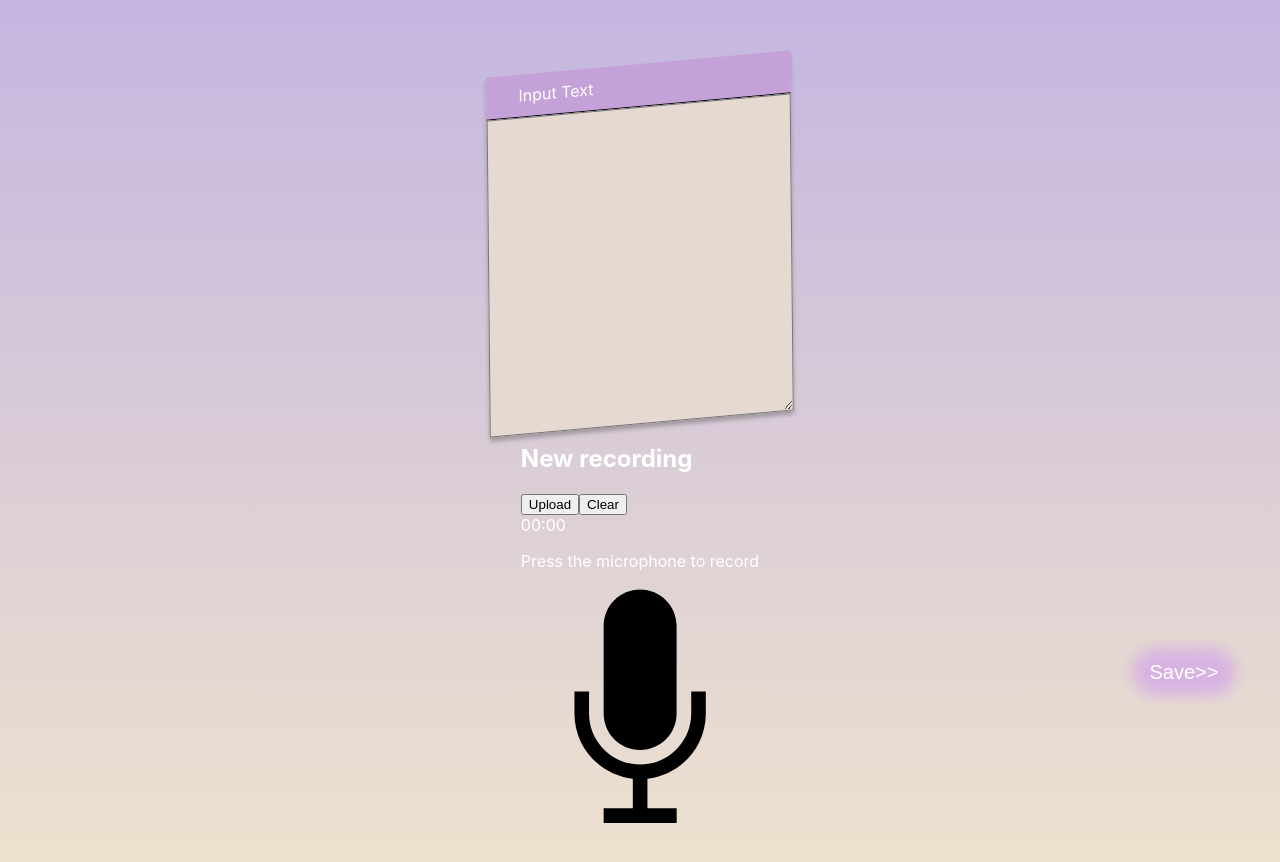
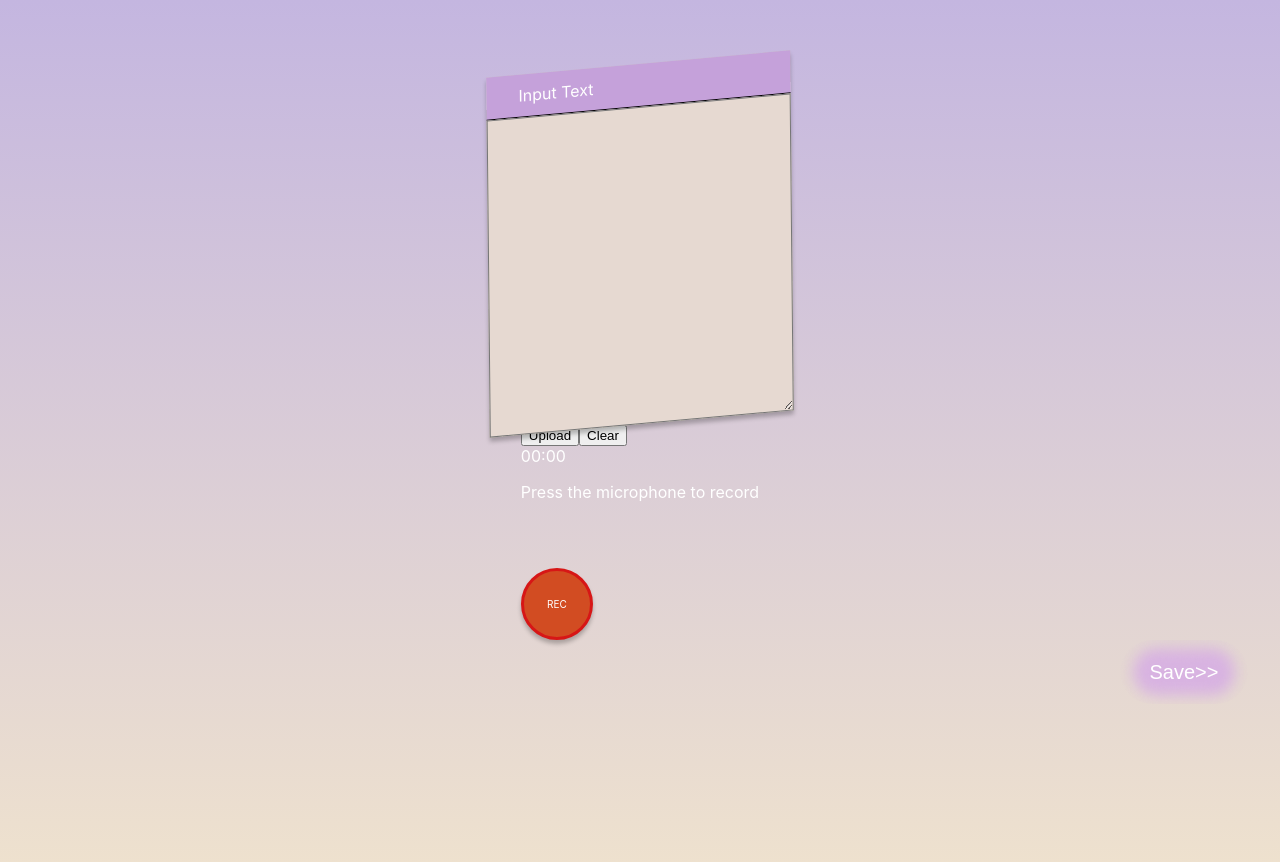
Before and after one commit to tanvibhakta/sultana-fieldness, a React (Create React App) app: page /bubble-input in a window 1280 px wide. Built offline with nearby package versions, Linux system fonts and the light colour scheme.

Commit message:
Add styles to the record and stop buttons

```diff
--- a/src/components/RecordButton.jsx
+++ b/src/components/RecordButton.jsx
@@ -1,4 +1,6 @@
 import React, { Component } from "react";
+import "./css/recordbutton.css";
+
 const audioType = "audio/*";
 
 export class RecordButton extends Component {
@@ -96,7 +98,7 @@ export class RecordButton extends Component {
       this.stream = stream;
     } else {
       this.setState({ medianotFound: true });
-      console.log("Media Decives will work only with SSL.....");
+      console.error("Media Decives will work only with SSL.....");
     }
   }
 
@@ -125,7 +127,7 @@ export class RecordButton extends Component {
         track.stop();
       });
     } else {
-      console.log("No Tracks Found");
+      console.error("No Tracks Found");
     }
 
     this.mediaRecorder.stop();
@@ -162,7 +164,7 @@ export class RecordButton extends Component {
     const audioURL = window.URL.createObjectURL(blob);
     // append videoURL to list of saved videos for rendering
     const audios = [audioURL];
-    this.setState({ audios, audioBlob: blob });
+    this.setState({ audios: audios, audioBlob: blob });
     this.props.handleAudioStop({
       url: audioURL,
       blob: blob,
@@ -183,13 +185,6 @@ export class RecordButton extends Component {
       <div className="recorder_library_box">
         <div className="recorder_box">
           <div className="recorder_box_inner">
-            {!this.props.hideHeader ? (
-              <div className="reco_header">
-                <h2 className="h2">{title}</h2>
-                <span className="close_icons"></span>
-              </div>
-            ) : null}
-            {!medianotFound ? (
             <div className="record_section">
               <div className="btn_wrapper">
                 <button
@@ -236,62 +231,22 @@ export class RecordButton extends Component {
               </div>
               {!recording ? (
                 <a
+                  href="#"
                   onClick={(e) => this.startRecording(e)}
-                    href=" #"
-                    className="mic_icon"
+                  className="record_button-record"
                 >
-                    {/* <img src={microphone} width={30} height={30} alt="Microphone icons" /> */}
-                    <span className="microphone_icon_sec">
-                      <svg
-                        className="mic_icon_svg"
-                        version="1.1"
-                        xmlns="http://www.w3.org/2000/svg"
-                        x="0px"
-                        y="0px"
-                        viewBox="0 0 1000 1000"
-                        enableBackground="new 0 0 1000 1000"
-                      >
-                        <g>
-                          <path d="M500,683.8c84.6,0,153.1-68.6,153.1-153.1V163.1C653.1,78.6,584.6,10,500,10c-84.6,0-153.1,68.6-153.1,153.1v367.5C346.9,615.2,415.4,683.8,500,683.8z M714.4,438.8v91.9C714.4,649,618.4,745,500,745c-118.4,0-214.4-96-214.4-214.4v-91.9h-61.3v91.9c0,141.9,107.2,258.7,245,273.9v124.2H346.9V990h306.3v-61.3H530.6V804.5c137.8-15.2,245-132.1,245-273.9v-91.9H714.4z" />
-                        </g>
-                      </svg>
-                    </span>
+                  REC
                 </a>
               ) : (
-                  <div className="record_controller">
                 <a
+                  href="#"
                   onClick={(e) => this.stopRecording(e)}
-                      href=" #"
-                      className="icons stop"
+                  className="record_button-record"
                 >
-                      <span className="stop_icon">Stop Icon</span>
-                      {/* <img src={stopIcon} width={20} height={20} alt="Stop icons" /> */}
-
-                      {/* <span className={`${styles.icons} ${styles.FaStop}`}></span> */}
+                  <span className="stop" />
                 </a>
-                    <a
-                      onClick={
-                        !pauseRecord
-                          ? (e) => this.handleAudioPause(e)
-                          : (e) => this.handleAudioStart(e)
-                      }
-                      href=" #"
-                      className="icons pause"
-                    >
-                      {pauseRecord ? (
-                        <span className="play_icons">Play Icon</span>
-                      ) : (
-                        <span className="pause_icons">Pause Icon</span>
-                      )}
-                    </a>
-                  </div>
               )}
             </div>
-            ) : (
-              <p style={{ color: "#fff", marginTop: 30, fontSize: 25 }}>
-                Seems the site is Non-SSL
-              </p>
-            )}
           </div>
         </div>
       </div>
--- a/src/components/css/recordbutton.css
+++ b/src/components/css/recordbutton.css
@@ -1,7 +1,10 @@
 .record_button-record {
   height: 4.5rem;
   width: 4.5rem;
-  margin-left: 6rem;
+
+  display: flex;
+  align-items: center;
+  justify-content: center;
 
   color: white;
   font-size: 0.625rem;
@@ -16,3 +19,9 @@
   box-sizing: border-box;
   box-shadow: 0px 4px 4px rgba(0, 0, 0, 0.25);
 }
+
+.record_button-record .stop {
+  height: 25%;
+  width: 25%;
+  background-color: white;
+}
```
Lines whose indentation alone changed are shown as unchanged.
